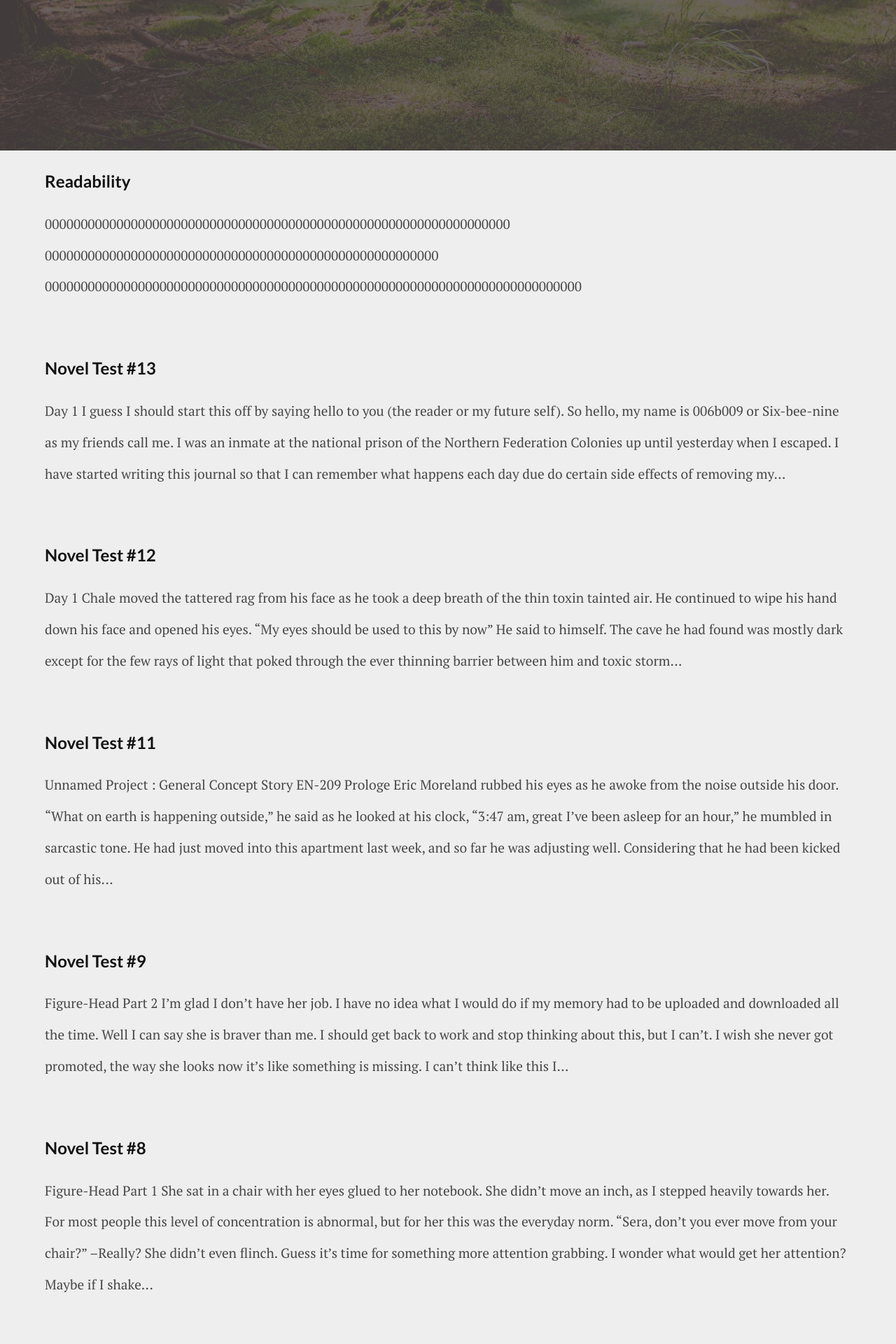
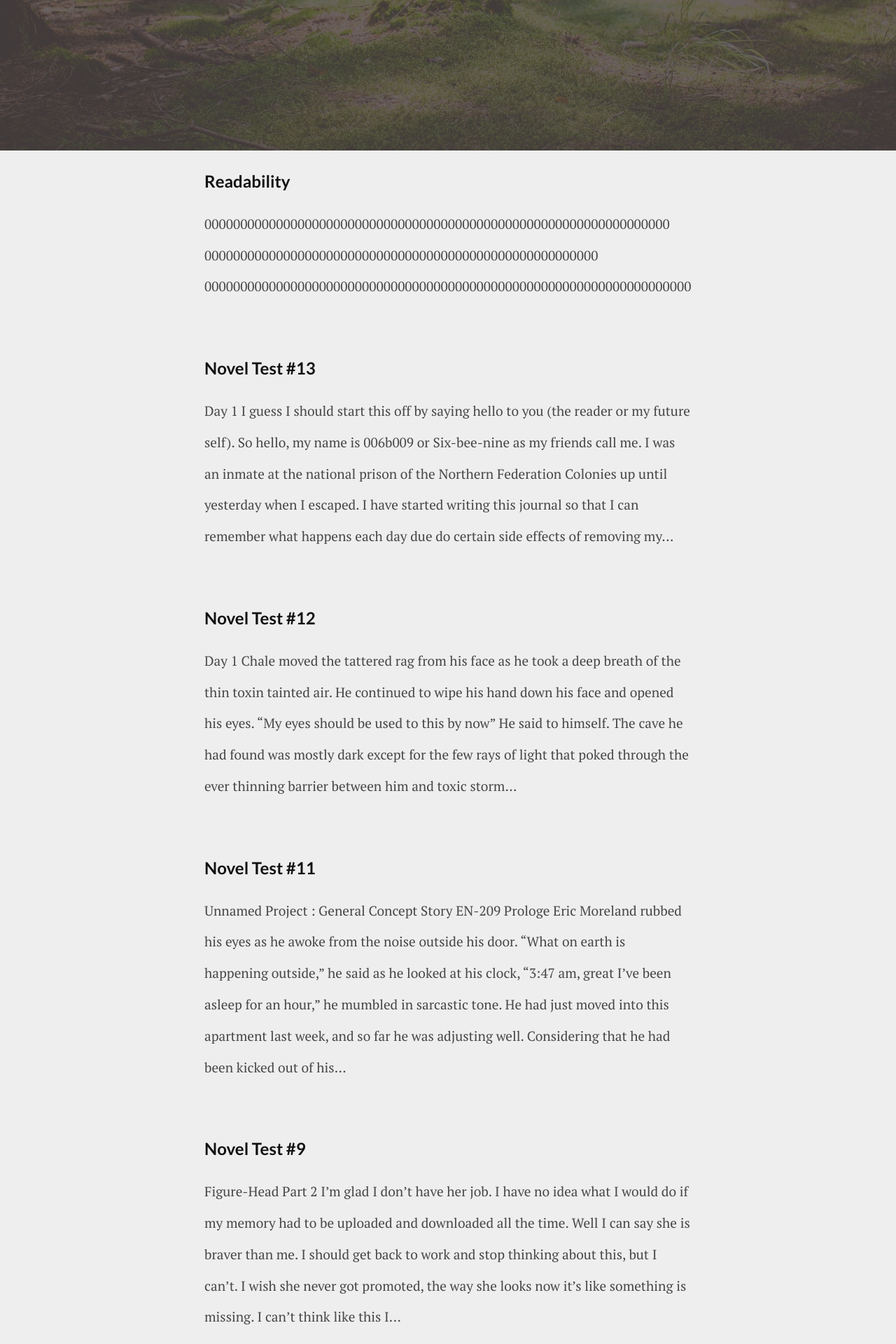
Before and after one commit to nightcry7/blog, a Jekyll site: the page built from index.html, in a window 1280 px wide. Shown: the part 595-2515 px from the top of the page at 70% size. Built offline with Jekyll 4.4.1, drawn with Linux system fonts in a browser that asks for light colours.

Commit message:
max width

```diff
--- a/css/main.css
+++ b/css/main.css
@@ -79,6 +79,7 @@ font-size:24px;
   width: 90%;
   min-height: 100%;
   margin: 0 auto;
+    max-width: 696px;
 }
 .sidebar{
   box-sizing:border-box;
```
